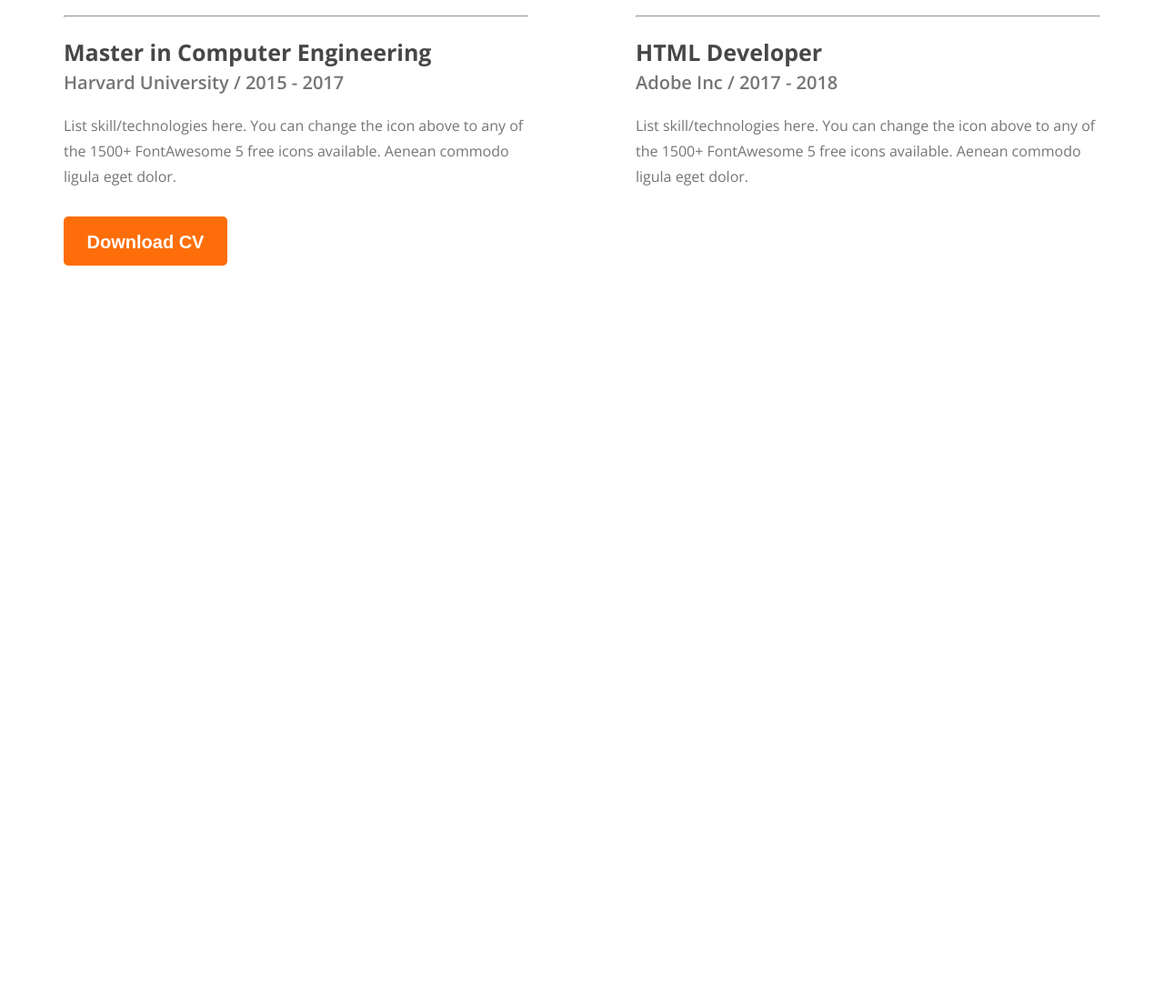
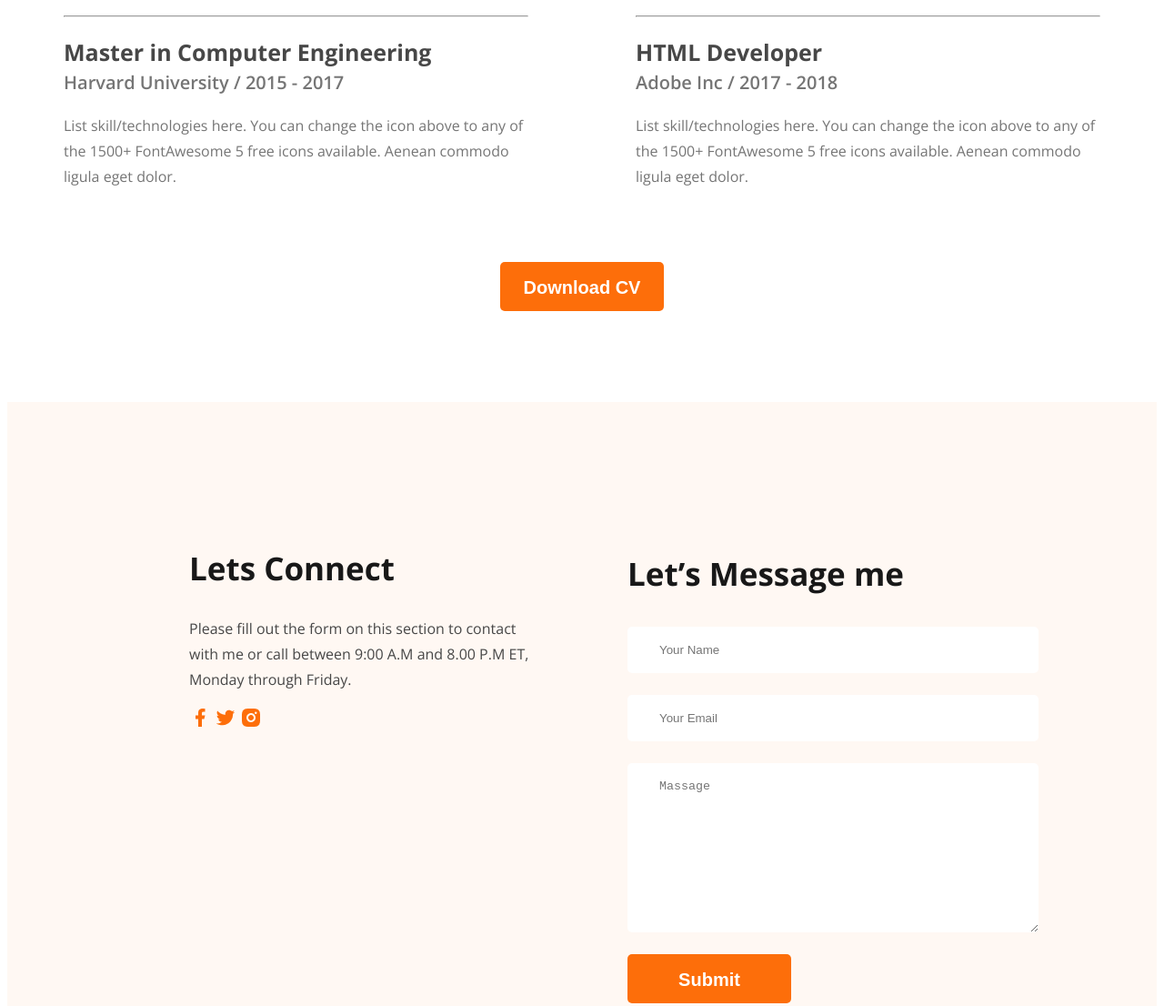
Before and after one commit to MrSohan76/Web-development-protfolio, a plain HTML site: page index.html in a window 1280 px wide. Shown: the part 2982-4088 px from the top of the page at 91% size. Before the commit the page ends 3282 px from the top, so only its background shows below. Drawn offline with nearby package versions, Linux system fonts and the light colour scheme.

Commit message:
finished the footer section

```diff
--- a/index.html
+++ b/index.html
@@ -179,7 +179,29 @@
       </section>
     </main>
     <footer>
+       <div class="footer-container">
+        <h2 class="title">
+            Lets Connect
+        </h2>
+        <p class="description">Please fill out the form on this section to contact with me or call between 9:00 A.M and 8.00 P.M ET, Monday through Friday.</p>
+        <a href=""><img src="images/icons/facebook.png" alt=""></a>
+        <a href=""><img src="images/icons/twitter.png" alt=""></a>
+        <a href=""><img src="images/icons/insta.png" alt=""></a>
+       </div>
 
+       <div class="footer-container">
+        <h3 class="title">
+            Let’s Message me
+        </h3>
+
+        <form class="contact">
+            <input type="text" name="" id="" placeholder="Your Name">
+            <input type="email" name="" id="" placeholder="Your Email">
+            <textarea name="" id="" cols="30" rows="10" placeholder="Massage"></textarea>
+            <input class="button-primary" type="submit" value="Submit">
+        </form>
+
+       </div>
     </footer>
 </body>
 
--- a/styles/protfolio.css
+++ b/styles/protfolio.css
@@ -250,13 +250,13 @@ main {
 }
 
 
-.resume-institute{
-    color:#757575;
-font-size: 20px;
-font-weight: 600;
-line-height: normal;
-font-style: normal;
-margin-top: 3px;
+.resume-institute {
+    color: #757575;
+    font-size: 20px;
+    font-weight: 600;
+    line-height: normal;
+    font-style: normal;
+    margin-top: 3px;
 
 }
 
@@ -275,9 +275,44 @@ margin-top: 3px;
     /* gap: 15px; */
 }
 
-.cv-btn
-{
+.cv-btn {
+    text-align: center;
+    margin-top: 50px;
+}
 
+/* footer styles */
+footer {
+    display: flex;
+    background: #FFF8F3;
+    padding: 130px 200px 130px 200px;
+    margin-top: 100px;
+    gap:100px
+}
+.footer-container{
+    width:50%;
+}
 
+.title {
+    color: #181818;
+
+    font-size: 35px;
+    font-weight: 700;
 
 }
+.description{
+color:#474747;
+font-size: 16px;
+font-weight: 400;
+line-height: 28px; /* 175% */
+}
+
+.contact input[type="text"],  input[type="email"] ,textarea {
+    display: block;
+    gap:24px;
+    margin-bottom: 24px;
+    padding:18px 35px;
+    border-radius: 5px;
+   background:  #FFF;
+   border:0;
+   width:100%;
+}
```
